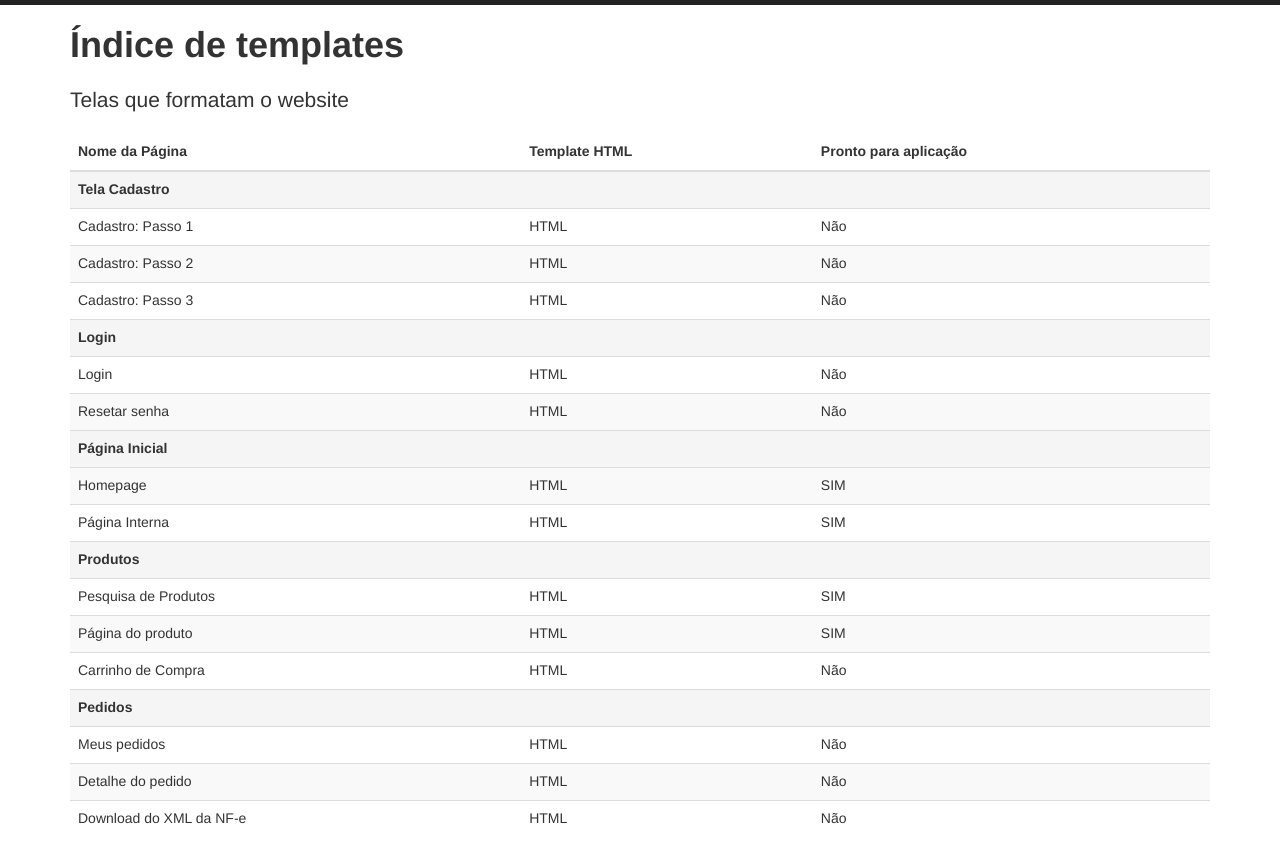
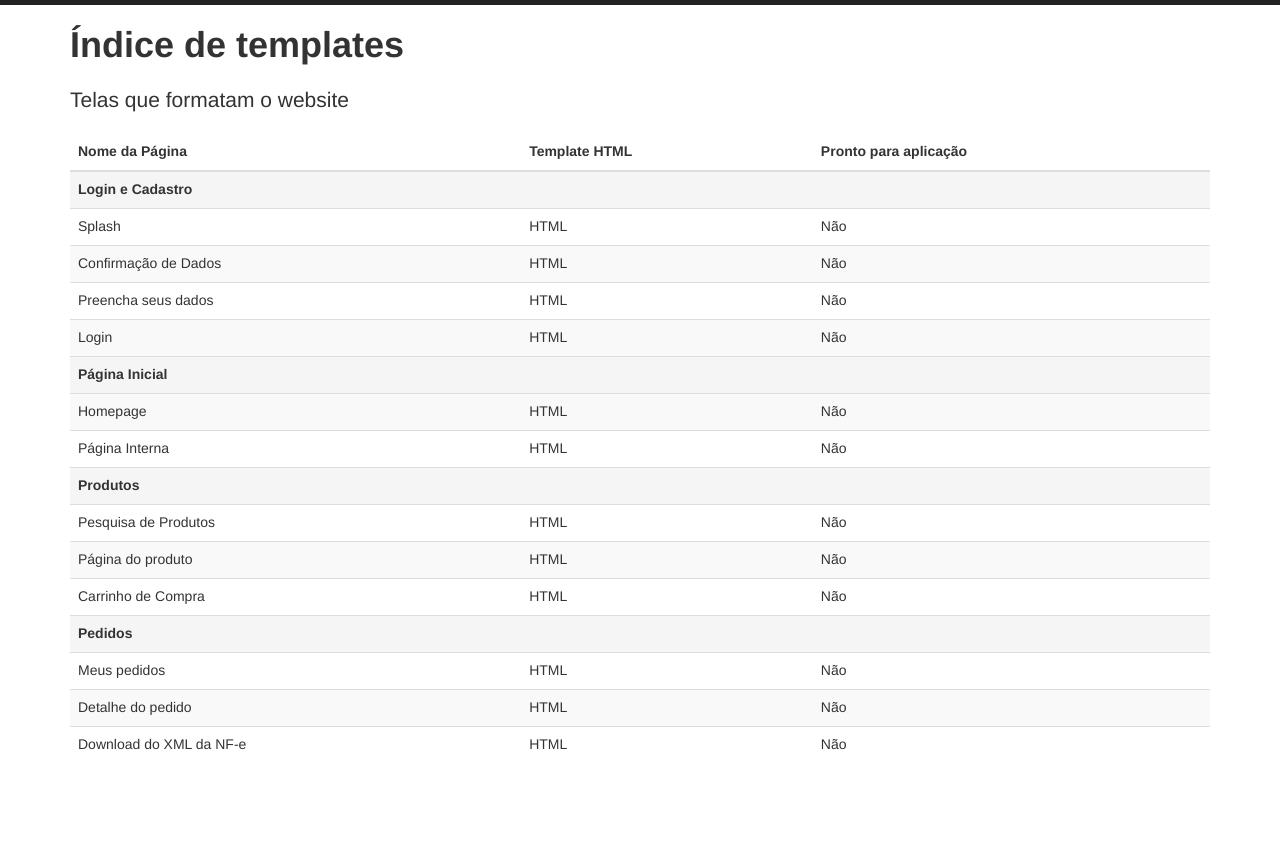
Before and after one commit to drigoteixeira/cbc, a PHP site: page /indice.php in a window 1280 px wide. After the commit the page ends 750 px from the top, so only its background shows below. Run offline with PHP 8.4, Linux system fonts and the light colour scheme.

Commit message:
Update indice

```diff
--- a/in/header.php
+++ b/in/header.php
@@ -41,7 +41,7 @@
 				<li><a href="#" class="btn-search"><div class="fa fa-search"></div> Buscar</a></li>
 				<li><a href="#"><i class="fa fa-shopping-cart"></i> <span class="badge">0</span></a></li>
 				<li class="dropdown">
-					<a href="#" class="dropdown-toggle" data-toggle="dropdown" role="button" aria-haspopup="true" aria-expanded="false"> <i class="fa fa-user"></i> Carlos Batista<span class="caret"></span></a>
+					<a href="#" class="dropdown-toggle" data-toggle="dropdown" role="button" aria-haspopup="true" aria-expanded="false"> <i class="fa fa-user"></i> Nome do Comprador<span class="caret"></span></a>
 					<ul class="dropdown-menu">
 						<li><a href="#">Minhas compras</a></li>
 						<li><a href="#">Meus pedidos</a></li>
--- a/indice.php
+++ b/indice.php
@@ -27,38 +27,30 @@
                     </thead>
                     <tbody>
                         <tr>
-                            <td colspan="3" class="active"><strong>Tela Cadastro</strong></td>
+                            <td colspan="3" class="active"><strong>Login e Cadastro</strong></td>
                         </tr>
                         <tr>
-                            <td>Cadastro: Passo 1</td>
-                            <td><a href="#">HTML</a></td>
+                            <td>Splash</td>
+                            <td><a href="splash.php">HTML</a></td>
                             <td><a href="#">Não</a></td>
                         </tr>
                         <tr>
-                            <td>Cadastro: Passo 2</td>
-                            <td><a href="#">HTML</a></td>
+                            <td>Confirmação de Dados</td>
+                            <td><a href="confirmacao-dados.php">HTML</a></td>
                             <td><a href="#">Não</a></td>
                         </tr>
                         <tr>
-                            <td>Cadastro: Passo 3</td>
-                            <td><a href="#">HTML</a></td>
+                            <td>Preencha seus dados</td>
+                            <td><a href="cadastro.php">HTML</a></td>
                             <td><a href="#">Não</a></td>
                         </tr>
 
                         <tr>
-                            <td colspan="3" class="active"><strong>Login</strong></td>
+                            <td>Login</td>
+                            <td><a href="login.php">HTML</a></td>
+                            <td><a href="#">Não</a></td>
                         </tr>
 
-                        <tr>
-                            <td>Login</td>
-                            <td><a href="#">HTML</a></td>
-                            <td><a href="#">Não</a></td>
-                        </tr>
-                        <tr>
-                            <td>Resetar senha</td>
-                            <td><a href="#">HTML</a></td>
-                            <td><a href="#">Não</a></td>
-                        </tr>
 
                         <tr>
                             <td colspan="3" class="active"><strong>Página Inicial</strong></td>
@@ -67,13 +59,13 @@
                         <tr>
                             <td>Homepage</td>
                             <td><a href="homepage.php">HTML</a></td>
-                            <td><a href="#">SIM</a></td>
+                            <td><a href="#">Não</a></td>
                         </tr>
 
                          <tr>
                             <td>Página Interna</td>
                             <td><a href="interna.php">HTML</a></td>
-                            <td><a href="#">SIM</a></td>
+                            <td><a href="#">Não</a></td>
                         </tr>
 
                         <tr>
@@ -83,13 +75,13 @@
                         <tr>
                             <td>Pesquisa de Produtos</td>
                             <td><a href="categoria.php">HTML</a></td>
-                            <td><a href="#">SIM</a></td>
+                            <td><a href="#">Não</a></td>
                         </tr>
 
                         <tr>
                             <td>Página do produto</td>
                             <td><a href="produto.php">HTML</a></td>
-                            <td><a href="#">SIM</a></td>
+                            <td><a href="#">Não</a></td>
                         </tr>
 
                         <tr>
@@ -123,10 +115,6 @@
 
                     </tbody>
                 </table>
-
-
-
-
             </div>
         </div>
     </div>
```
